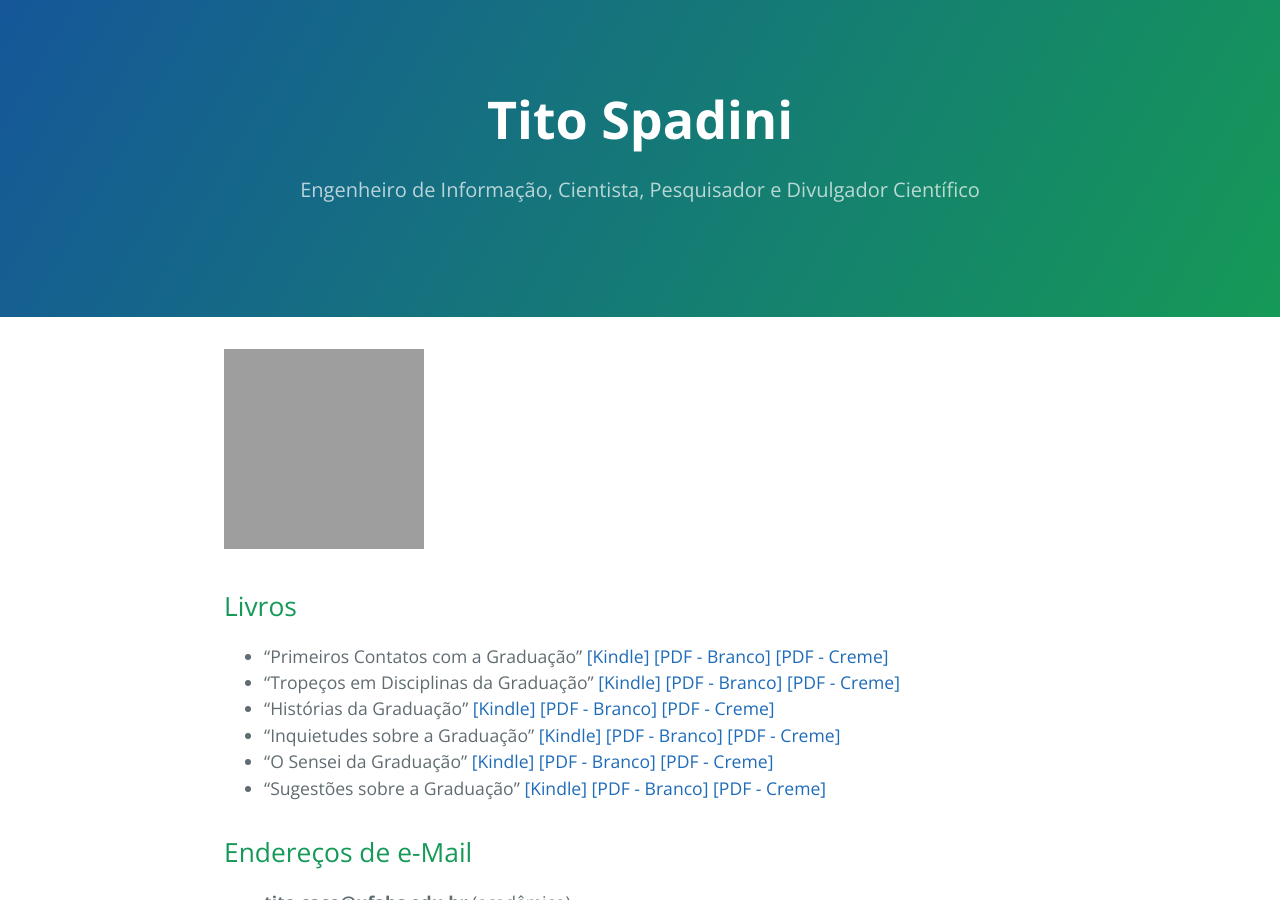
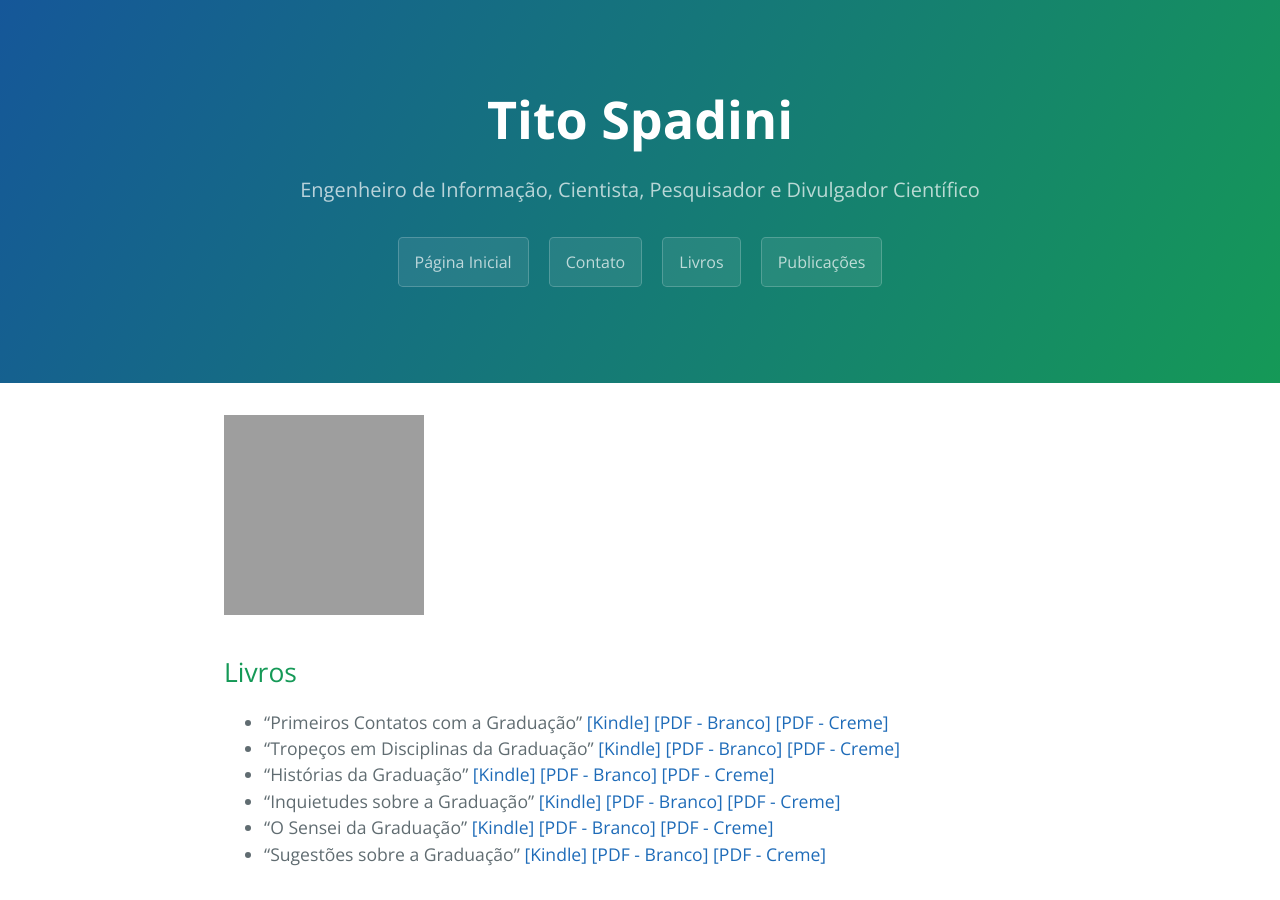
Before and after one commit to tito-spadini/titocaco.github.io, a Jekyll site: the page built from index.md, in a window 1280 px wide and 900 px high. Built offline with Jekyll 4.4.1, drawn with Linux system fonts in a browser that asks for light colours; grey boxes are pictures that could not be loaded.

Commit message:
Adding pages buttons

```diff
--- a/_layouts/default.html
+++ b/_layouts/default.html
@@ -37,10 +37,11 @@
 
       <!-- Begin Custom -->
 
-        <!-- <a href="/" class="btn">Home</a> -->
-        <!-- <a href="/about" class="btn">About</a> -->
+        <a href="/" class="btn">Página Inicial</a>
+        <a href="/contato" class="btn">Contato</a>
         <!-- <a href="/blog" class="btn">Blog</a> -->
-        <!-- <a href="/publicacoes" class="btn">Publicações</a> -->
+        <a href="/livros" class="btn">Livros</a>
+        <a href="/publicacoes" class="btn">Publicações</a>
 
       <!-- End Custom -->
 
```
